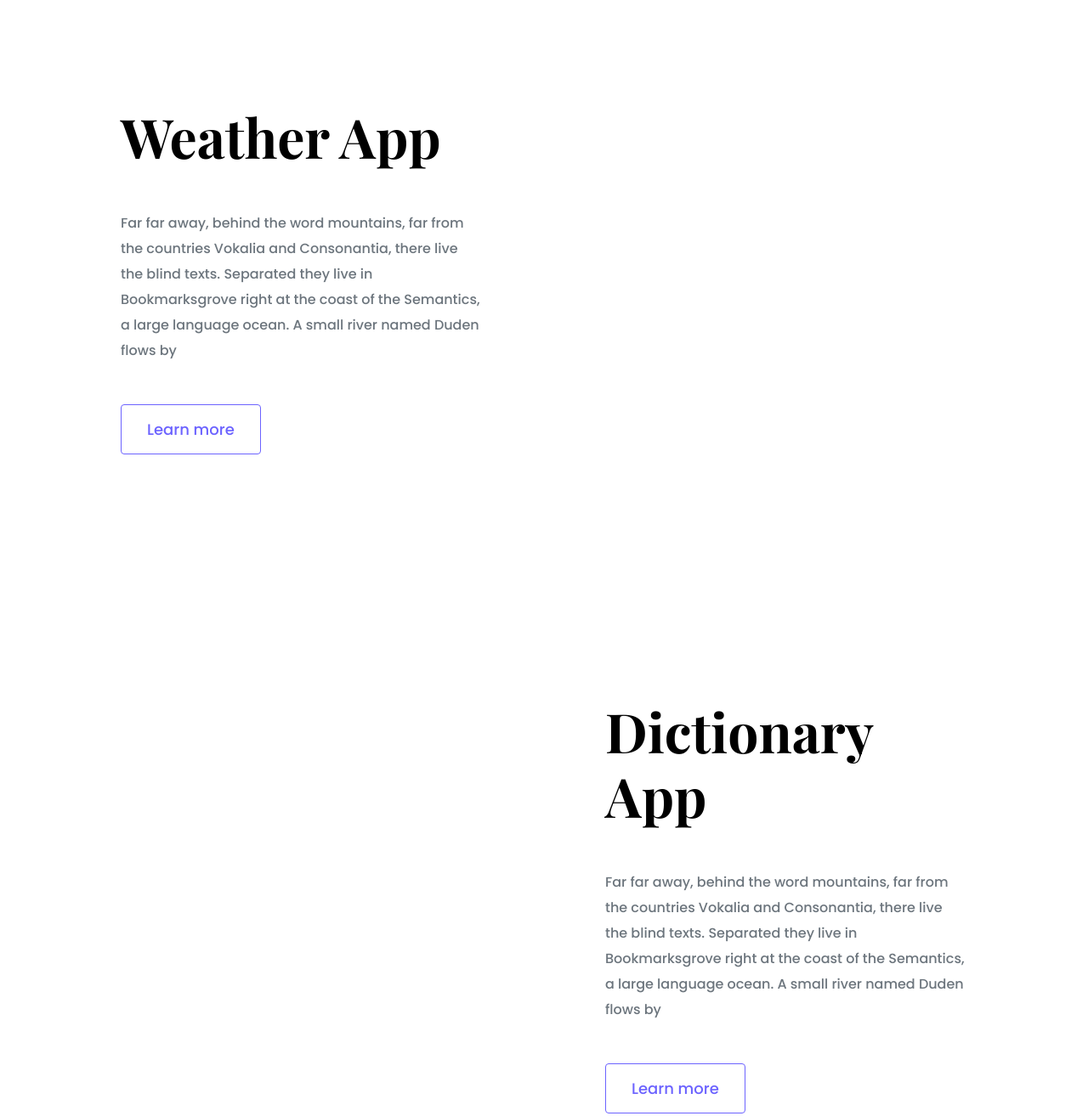
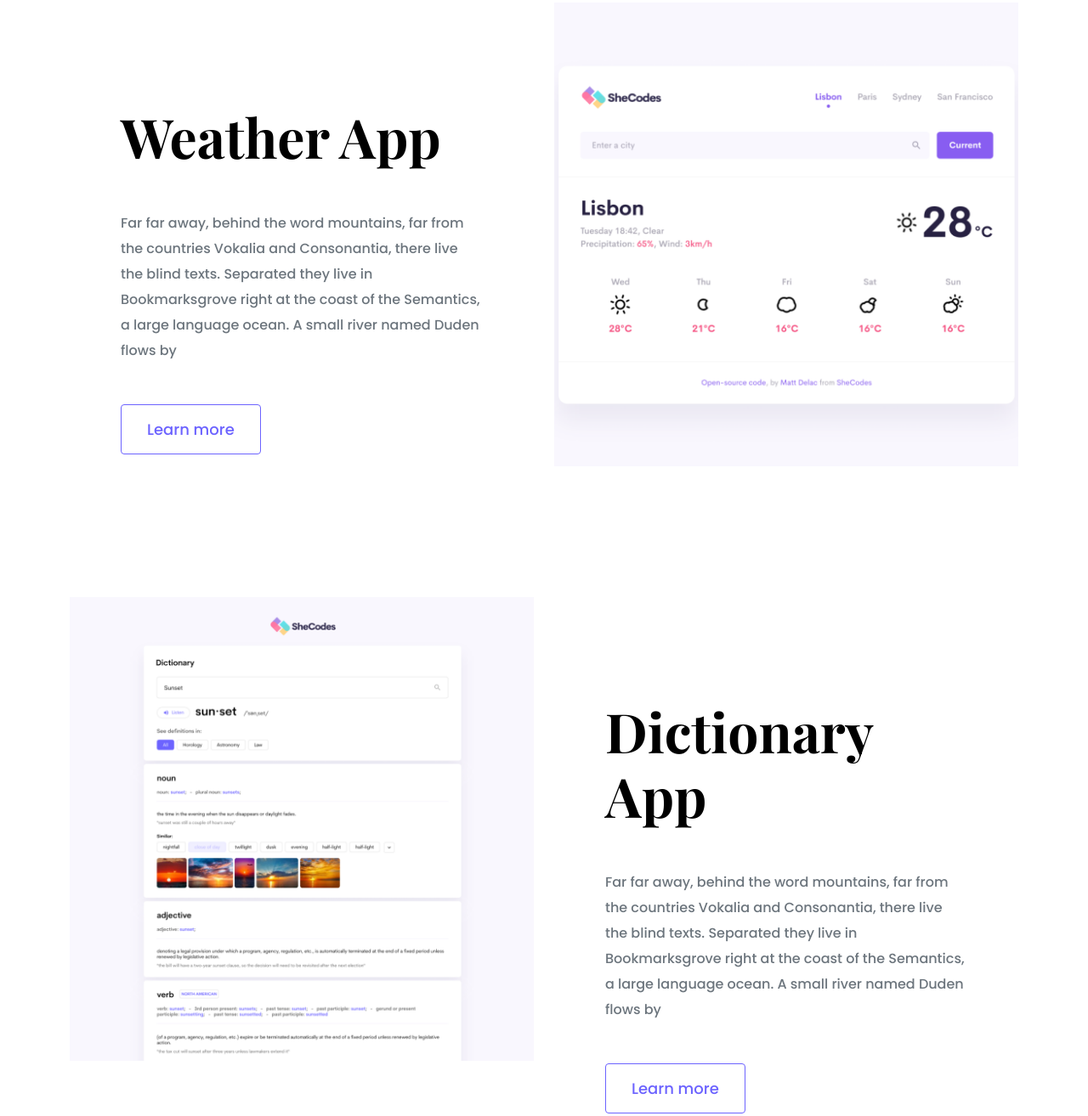
Before and after one commit to DiMeCaCe/Portfolio, a plain HTML site: page index.html in a window 1280 px wide. Shown: the part 1468-2782 px from the top of the page at 85% size. Drawn offline with nearby package versions, Linux system fonts and the light colour scheme.

Commit message:
Update index.html

```diff
--- a/index.html
+++ b/index.html
@@ -73,12 +73,12 @@
           </div>
         </div>
         <div class="col d-none d-lg-block">
-          <img src="images/weather.png" class="img-fluid" alt="" />
+          <img src="weather.png" class="img-fluid" alt="" />
         </div>
       </div>
       <div class="row">
         <div class="col d-none d-lg-block">
-          <img src="images/dictionary.png" class="img-fluid" alt="" />
+          <img src="dictionary.png" class="img-fluid" alt="" />
         </div>
         <div class="col">
           <div class="project-desciption">
```
